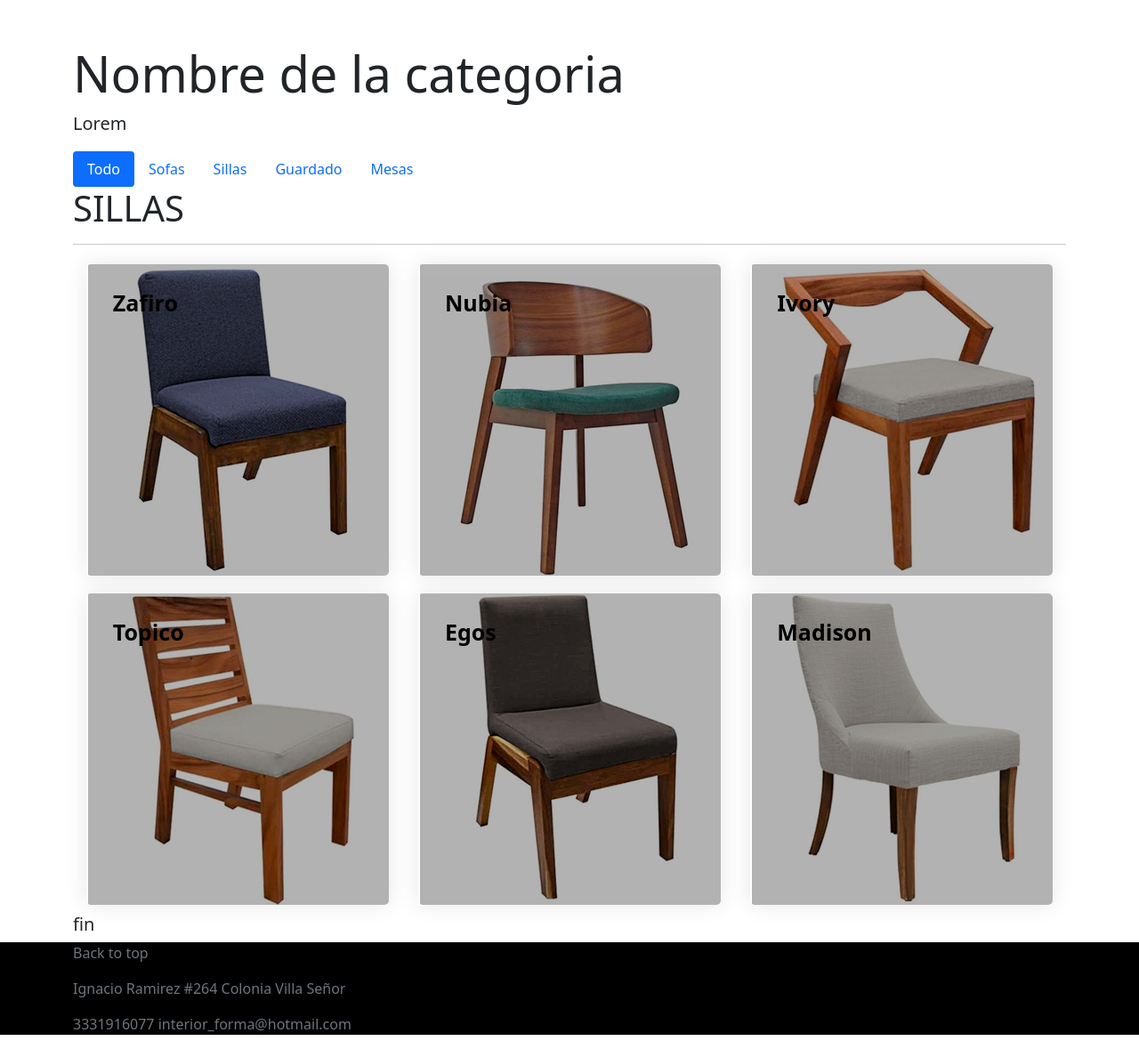
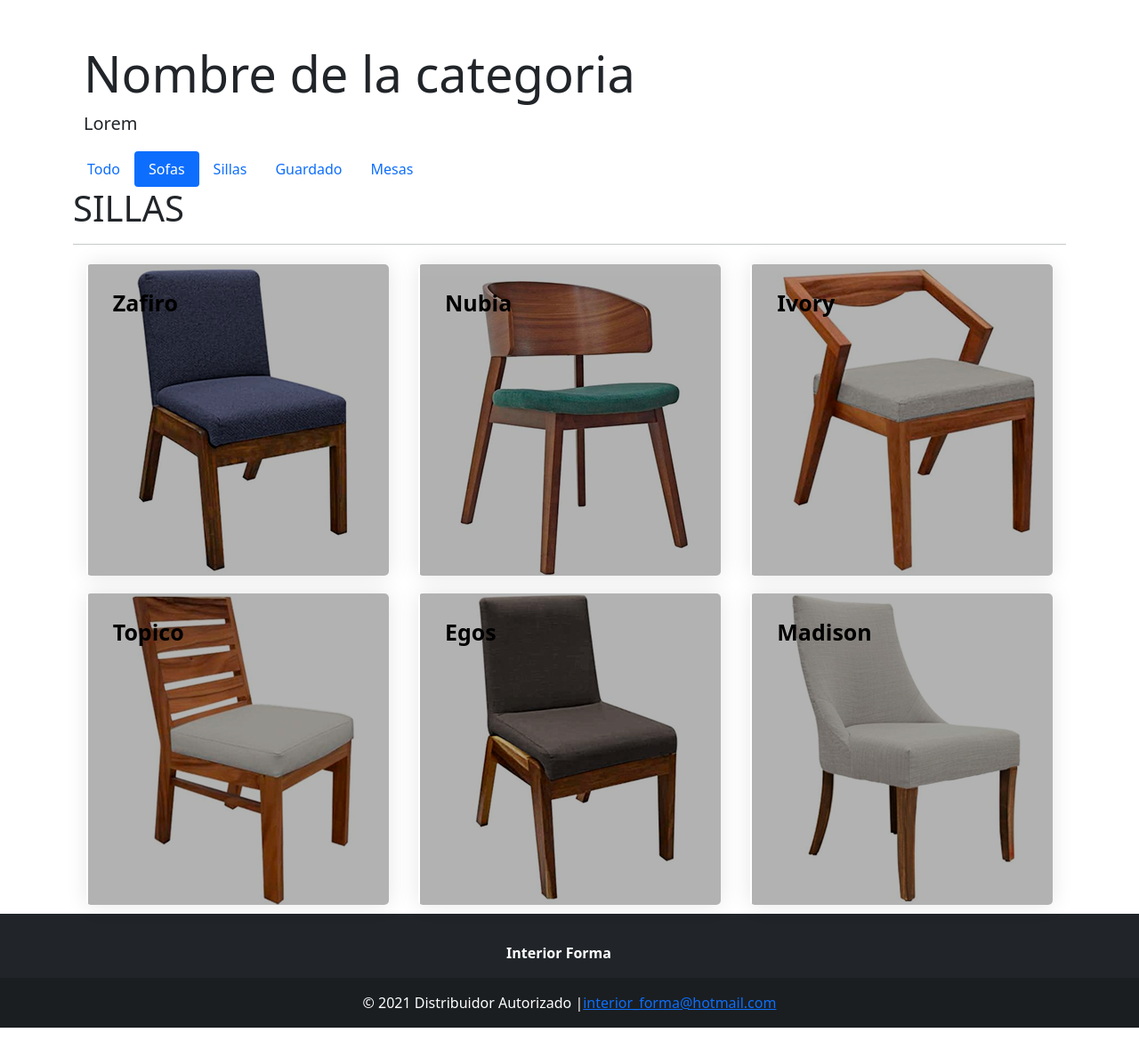
Before and after one commit to Javier-VL/Interior-Forma, a React (Create React App) app: page /sillas in a window 1280 px wide. Shown: the part 696-1875 px from the top of the page at 89% size. After the commit the page ends 1851 px from the top, so only its background shows below. Built offline with nearby package versions, Linux system fonts and the light colour scheme.

Commit message:
footer agregado

```diff
--- a/src/App.js
+++ b/src/App.js
@@ -6,7 +6,7 @@ import "bootstrap/dist/css/bootstrap.min.css";
 //Componentes
 import NavbarBS from './components/NavbarBS'
 import CarouselBS from './components/CarrouselBS'
-import JumbotronBS from './components/JumbotronBS'
+
 import FooterBS from './components/FooterBS'
 import AppRouter from './routers/AppRouter';
 
@@ -15,7 +15,7 @@ function App() {
     <div className="">
       <NavbarBS className ="container-sm"/>
       <CarouselBS/>
-      <JumbotronBS/>
+
 
       <AppRouter/>
 
--- a/src/components/FooterBS.js
+++ b/src/components/FooterBS.js
@@ -4,14 +4,43 @@ import './../index.css';
 export default function FooterBS() {
     return (
         <React.Fragment>
-            <footer className="text-muted fondo ">
-                <div className="container">
-                    <p className="float-right">
-                        <a>Back to top</a>
-                    </p>
-                    <p>Ignacio Ramirez #264 Colonia Villa Señor</p>
-                    <p>3331916077 <a>interior_forma@hotmail.com</a></p>
+            <footer className="bg-dark text-center text-white">
+                {/* Grid container */}
+                <div className="container p-4 pb-0">
+                    {/* Section: Form */}
+                    <section className="">
+                        <form action="">
+                            {/*Grid row*/}
+                            <div className="row d-flex justify-content-center">
+                                {/*Grid column*/}
+                                <div className="col-auto">
+                                    <p className="pt-2">
+                                        <strong>Interior Forma</strong>
+                                    </p>
+                                </div>
+                                {/*Grid column*/}
+
+
+                                {/*Grid column*/}
+                                <div className="col-auto">
+                                    {/* Submit button */}
+
+                                </div>
+                                {/*Grid column*/}
+                            </div>
+                            {/*Grid row*/}
+                        </form>
+                    </section>
+                    {/* Section: Form */}
                 </div>
+                {/* Grid container */}
+
+                {/* Copyright */}
+                <div className="text-center p-3 style-footer">
+                    © 2021 Distribuidor Autorizado    |
+    <a className="" >interior_forma@hotmail.com</a>
+                </div>
+                {/* Copyright */}
             </footer>
         </React.Fragment>
     )
--- a/src/components/NavbarBS.js
+++ b/src/components/NavbarBS.js
@@ -18,8 +18,8 @@ export default function NavbarBS() {
 
     return (
         <React.Fragment>
-            <Navbar className="bg-light justify-content-between"   collapseOnSelect expand="lg" bg="transparent"  variant="light" >
-                <Navbar.Brand href="#home">Euroespacio</Navbar.Brand>
+            <Navbar className=" bg-light justify-content-between"   collapseOnSelect expand="lg" bg="transparent"  variant="light" >
+                <Navbar.Brand href="#home">InteriorForma</Navbar.Brand>
                 <Navbar.Toggle aria-controls="responsive-navbar-nav" className="navbar-toggler"></Navbar.Toggle>
 
                 <Navbar.Collapse id="responsive-navbar-nav">
--- a/src/components/NavsBS.js
+++ b/src/components/NavsBS.js
@@ -9,15 +9,17 @@ export default function NavsBS() {
         return ()=> console.log("hola")
     }
 
+
+
     return (
         <>
 
             <ul className="nav nav-pills " id="myTab" role="tablist">
                 <li className="nav-item" role="presentation">
-                    <Link onClick={handleAdd()} className="nav-link active"  id="home-tab" data-toggle="tab" to="/" role="tab" aria-controls="home" aria-selected="true">Todo</Link>
+                    <Link onClick={handleAdd()} className="nav-link "  id="home-tab" data-toggle="tab" to="/" role="tab" aria-controls="home" aria-selected="true">Todo</Link>
                 </li>
                 <li className="nav-item" role="presentation">
-                    <Link className="nav-link "  id="all-tab" data-toggle="tab" to="/sofas" role="tab" aria-controls="profile" aria-selected="false">Sofas</Link>
+                    <Link className="nav-link active "  id="all-tab" data-toggle="tab" to="/sofas" role="tab" aria-controls="profile" aria-selected="false">Sofas</Link>
                 </li>
                 <li className="nav-item" role="presentation">
                     <Link className="nav-link" id="sillas-tab" data-toggle="tab" to="/sillas" role="tab" aria-controls="contact" aria-selected="false">Sillas</Link>
--- a/src/components/content/All_Screen.js
+++ b/src/components/content/All_Screen.js
@@ -8,6 +8,10 @@ export default function All_Screen() {
         <div>
             <h1>TODOS LOS ARTICULOS</h1>
             <hr></hr>
+            <ProductoList tipo="sofa"/>
+            <ProductoList tipo="silla"/>
+            <ProductoList tipo="guardado"/>
+            <ProductoList tipo="mesa"/>
 
 
 
--- a/src/components/content/Sillas_Screen.js
+++ b/src/components/content/Sillas_Screen.js
@@ -8,7 +8,7 @@ export default function Sillas_Screen() {
             <hr></hr>
 
             <ProductoList tipo="silla"/>
-            <h5>fin</h5>
+
         </div>
     )
 }
--- a/src/index.css
+++ b/src/index.css
@@ -15,3 +15,9 @@ code {
 .fondo{
   background-color: black;
 }
+
+
+.style-footer{
+  background-color: rgba(0, 0, 0, 0.2);
+
+}
--- a/src/routers/AppRouter.js
+++ b/src/routers/AppRouter.js
@@ -9,6 +9,7 @@ import Sofas_Screen from '../components/content/Sofas_Screen'
 import Guardado_Screen from '../components/content/Guardado_Screen';
 import Mesas_Screen from '../components/content/Mesas_Screen';
 import Sillas_Screen from '../components/content/Sillas_Screen';
+import JumbotronBS from '../components/JumbotronBS'
 
 
 
@@ -16,6 +17,8 @@ export default function AppRouter() {
     return (
        <Router>
            <div className="container">
+
+               <JumbotronBS/>
                <NavsBS/>
 
                 <Switch>
```
Also changed, not shown: src/components/NavsBS2.js (deleted, +0 -49 lines).
